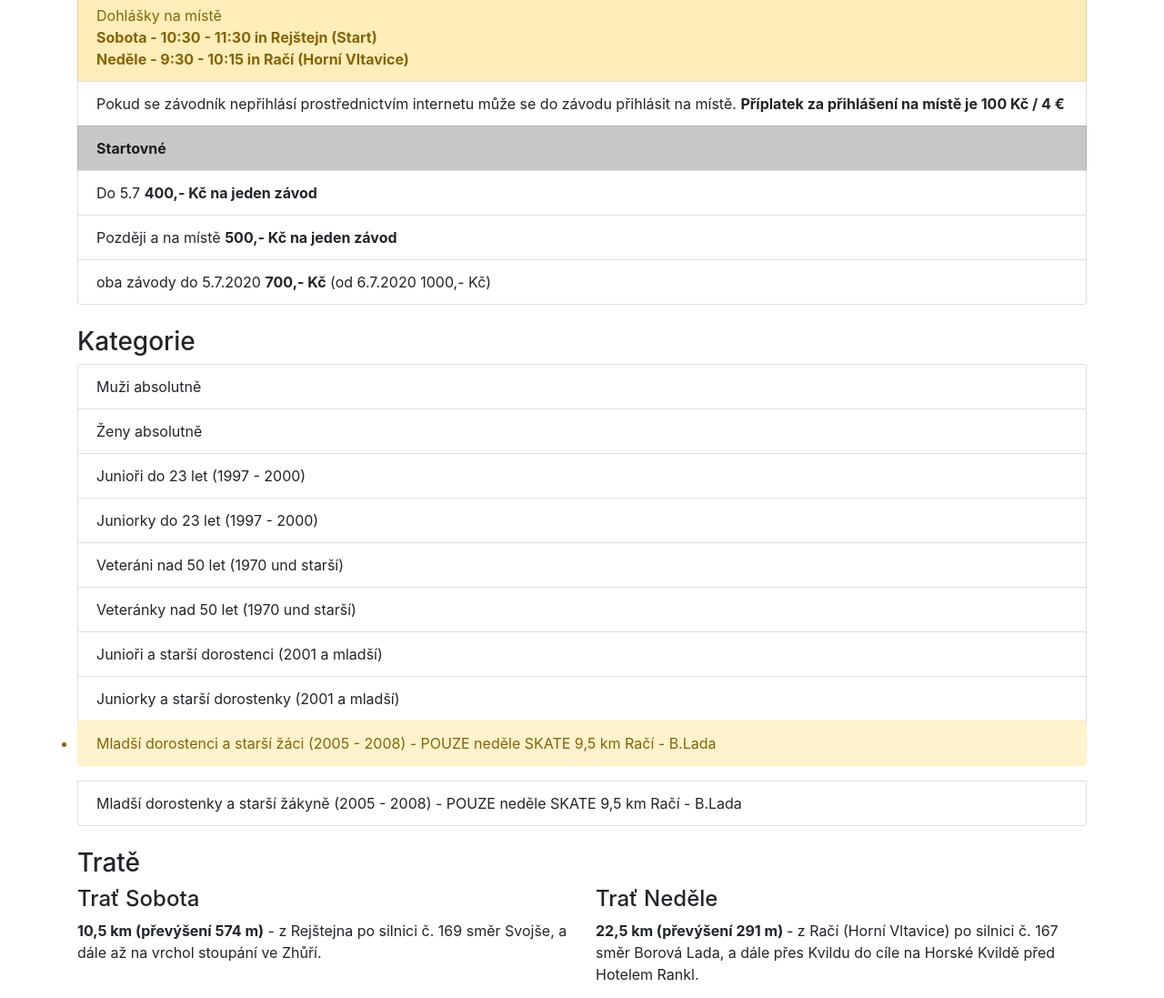
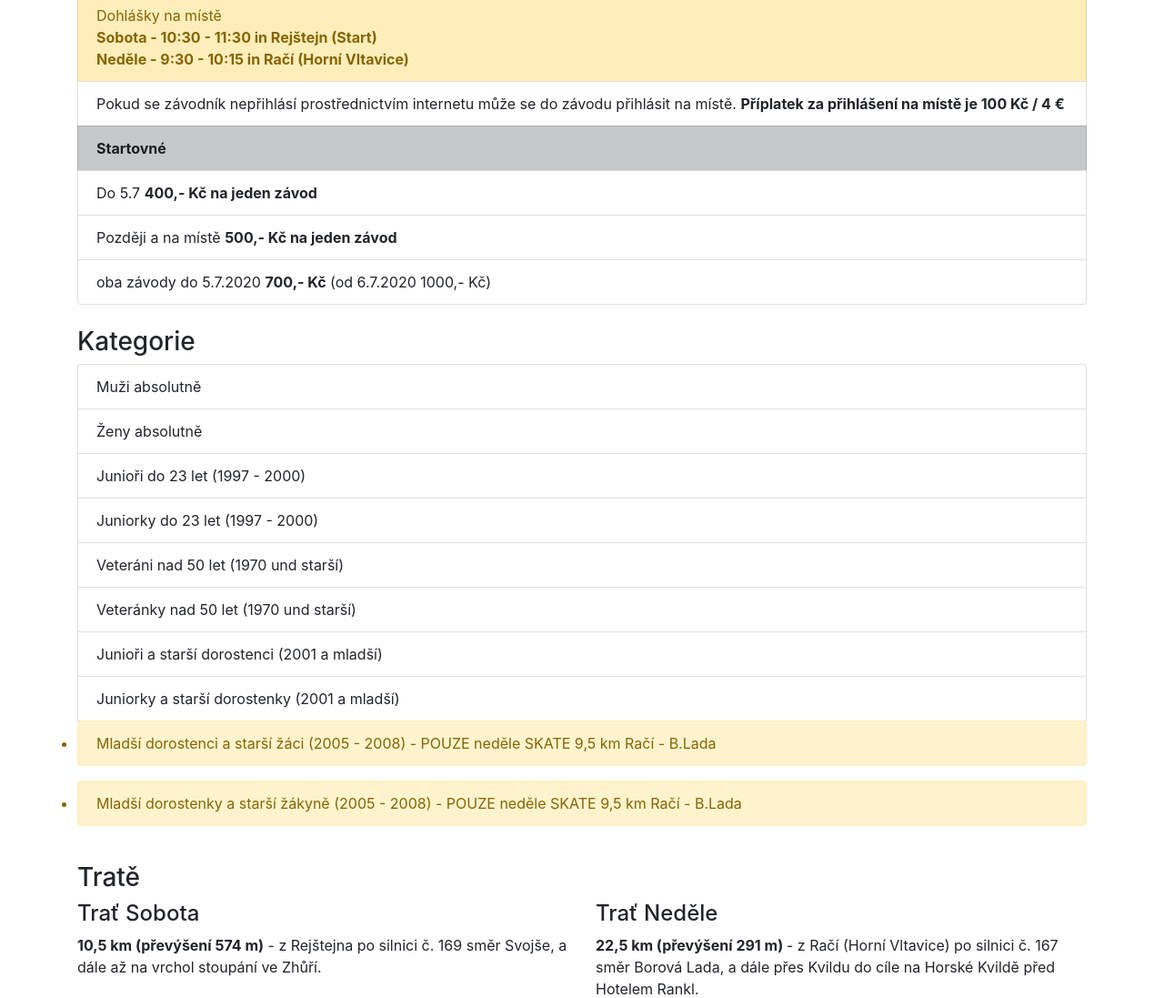
Before and after one commit to skisumava/skisumava.github.io, a Jekyll site: the page built from skirollclassics.html, in a window 1280 px wide. Shown: the part 1750-2847 px from the top of the page at 91% size. Built offline with Jekyll 4.4.1, drawn with Linux system fonts in a browser that asks for light colours; grey boxes are pictures that could not be loaded.

Commit message:
Update skirollclassics.html

```diff
--- a/skirollclassics.html
+++ b/skirollclassics.html
@@ -117,7 +117,7 @@ date: "18.7-19.7.2020"
 			<li class="alert alert-warning" role="alert">
 				Mladší dorostenci a starší žáci (2005 - 2008) - POUZE neděle SKATE 9,5 km Račí - B.Lada
 			</li>
-			<li class="list-group-item">
+			<li class="alert alert-warning" role="alert">
 				Mladší dorostenky a starší žákyně (2005 - 2008) - POUZE neděle SKATE 9,5 km Račí - B.Lada
 			</li>
 		</ul>
```
